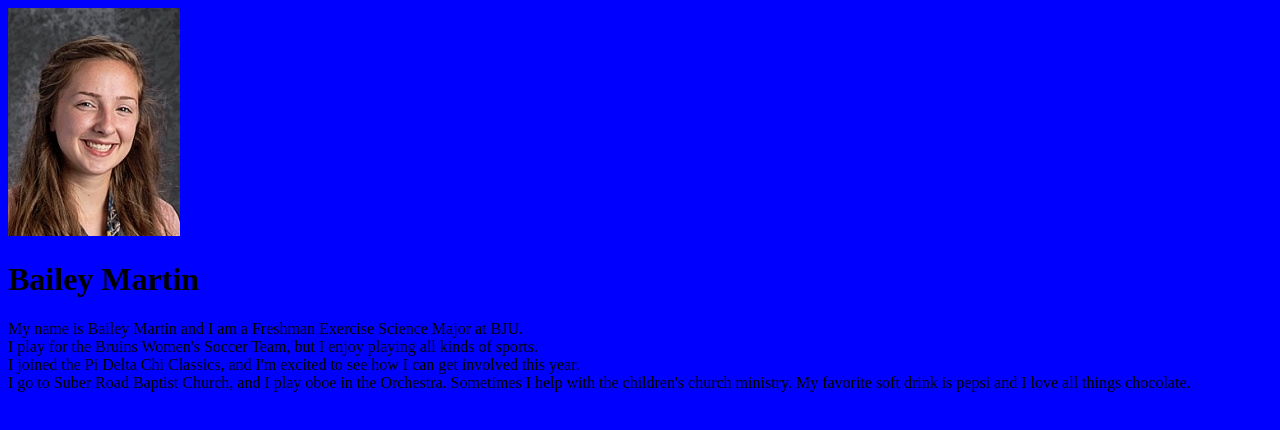
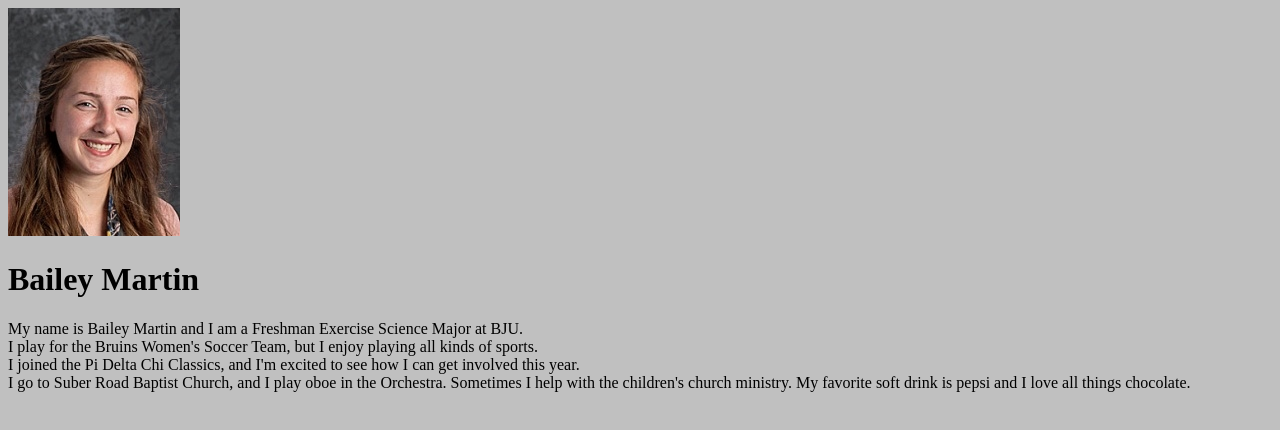
Before and after one commit to baileykmartin/baileykmartin.github.io, a plain HTML site: page index.html in a window 1280 px wide. Drawn offline with Linux system fonts and the light colour scheme.

Commit message:
Update index.html

```diff
--- a/index.html
+++ b/index.html
@@ -1,6 +1,6 @@
 <!DOCTYPE html>
 <html>
-<body style="background-color:blue;">
+<body style="background-color:silver;">
 <img src="professionalpicture.jpg"><br>
 <h1>Bailey Martin</h1>
 <p> My name is Bailey Martin and I am a Freshman Exercise Science Major at BJU. <br>
```
